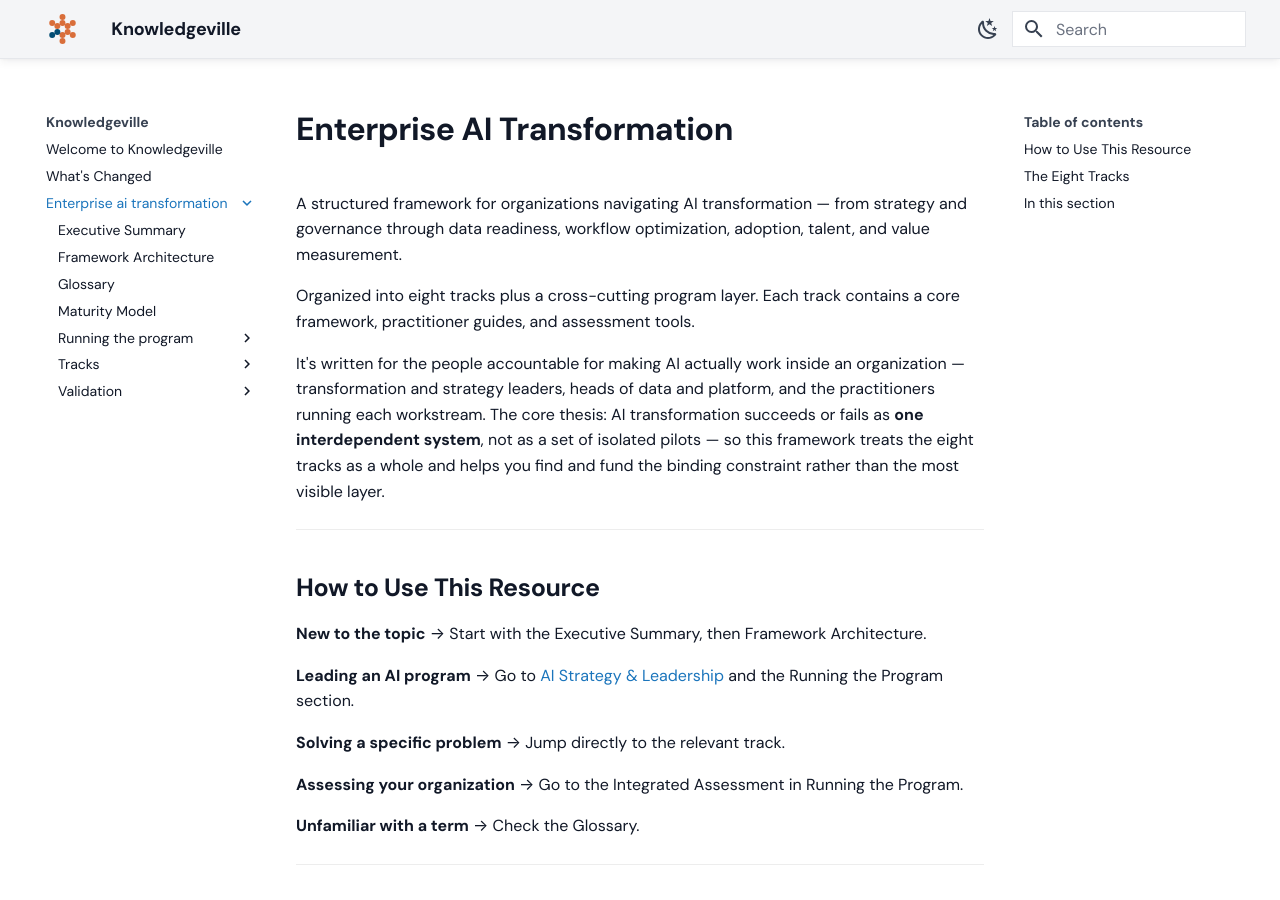
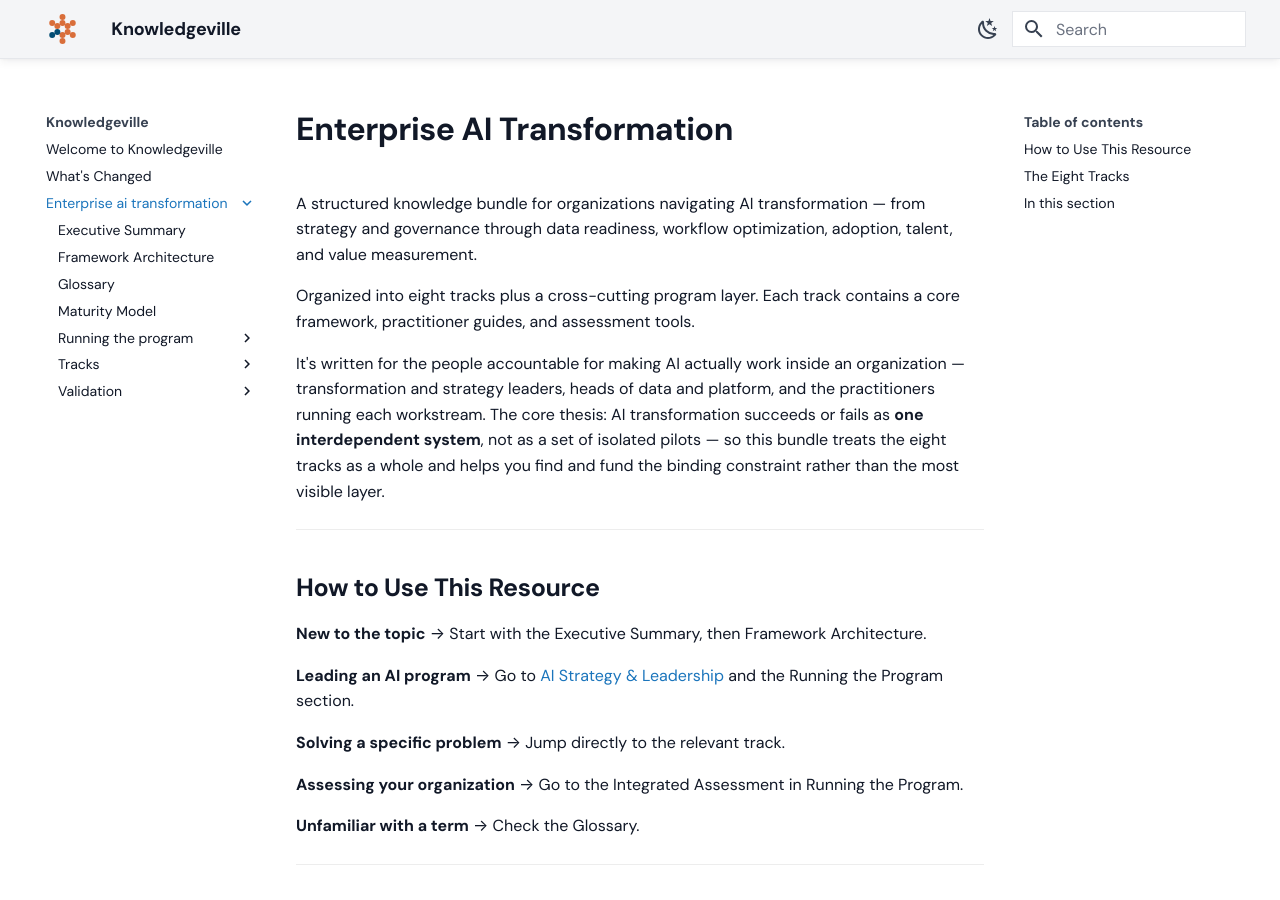
Before and after one commit to grandaha/knowledgeville, an MkDocs documentation site: the page built from published/enterprise-ai-transformation/index.md, in a window 1280 px wide and 900 px high. Built offline with MkDocs 1.6.1 and Material for MkDocs 9.7.7, drawn with Linux system fonts in a browser that asks for light colours; some web fonts are replaced; some of the changed text lies outside the part shown.

Commit message:
Publish: sync content from workspace

```diff
--- a/published/enterprise-ai-transformation/index.md
+++ b/published/enterprise-ai-transformation/index.md
@@ -1,10 +1,10 @@
 # Enterprise AI Transformation
 
-A structured framework for organizations navigating AI transformation — from strategy and governance through data readiness, workflow optimization, adoption, talent, and value measurement.
+A structured knowledge bundle for organizations navigating AI transformation — from strategy and governance through data readiness, workflow optimization, adoption, talent, and value measurement.
 
 Organized into eight tracks plus a cross-cutting program layer. Each track contains a core framework, practitioner guides, and assessment tools.
 
-It's written for the people accountable for making AI actually work inside an organization — transformation and strategy leaders, heads of data and platform, and the practitioners running each workstream. The core thesis: AI transformation succeeds or fails as **one interdependent system**, not as a set of isolated pilots — so this framework treats the eight tracks as a whole and helps you find and fund the binding constraint rather than the most visible layer.
+It's written for the people accountable for making AI actually work inside an organization — transformation and strategy leaders, heads of data and platform, and the practitioners running each workstream. The core thesis: AI transformation succeeds or fails as **one interdependent system**, not as a set of isolated pilots — so this bundle treats the eight tracks as a whole and helps you find and fund the binding constraint rather than the most visible layer.
 
 ---
 
@@ -43,7 +43,7 @@ It's written for the people accountable for making AI actually work inside an or
 
 | Page | Last updated |
 | --- | --- |
-| [Executive Summary](executive-summary.md)<br>A one-page synthesis of the Enterprise AI Transformation framework for leaders deciding where to invest before funding AI programs. | Updated 2026-06-19 |
+| [Executive Summary](executive-summary.md)<br>A one-page synthesis of the Enterprise AI Transformation knowledge bundle for leaders deciding where to invest before funding AI programs. | Updated 2026-06-19 |
 | [Framework Architecture](framework-architecture.md)<br>The cross-cutting architecture of the framework — what each of the eight tracks owns, how they depend on one another, how to sequence them, and the two failure modes. | Updated 2026-06-15 |
 | [Glossary](glossary.md)<br>A practitioner glossary of AI and data terms used across the framework — fundamentals, agents, governance, architecture, lineage, infrastructure, security, and integration. | Updated 2026-06-12 |
 | [Maturity Model](maturity-model.md)<br>The shared five-level maturity ladder and the eight-track maturity matrix used to score an organization across the whole framework. | Updated 2026-06-23 |
```
Also changed, not shown: published/enterprise-ai-transformation/executive-summary.md (+2 -2 lines), published/index.md (+2 -2 lines).
